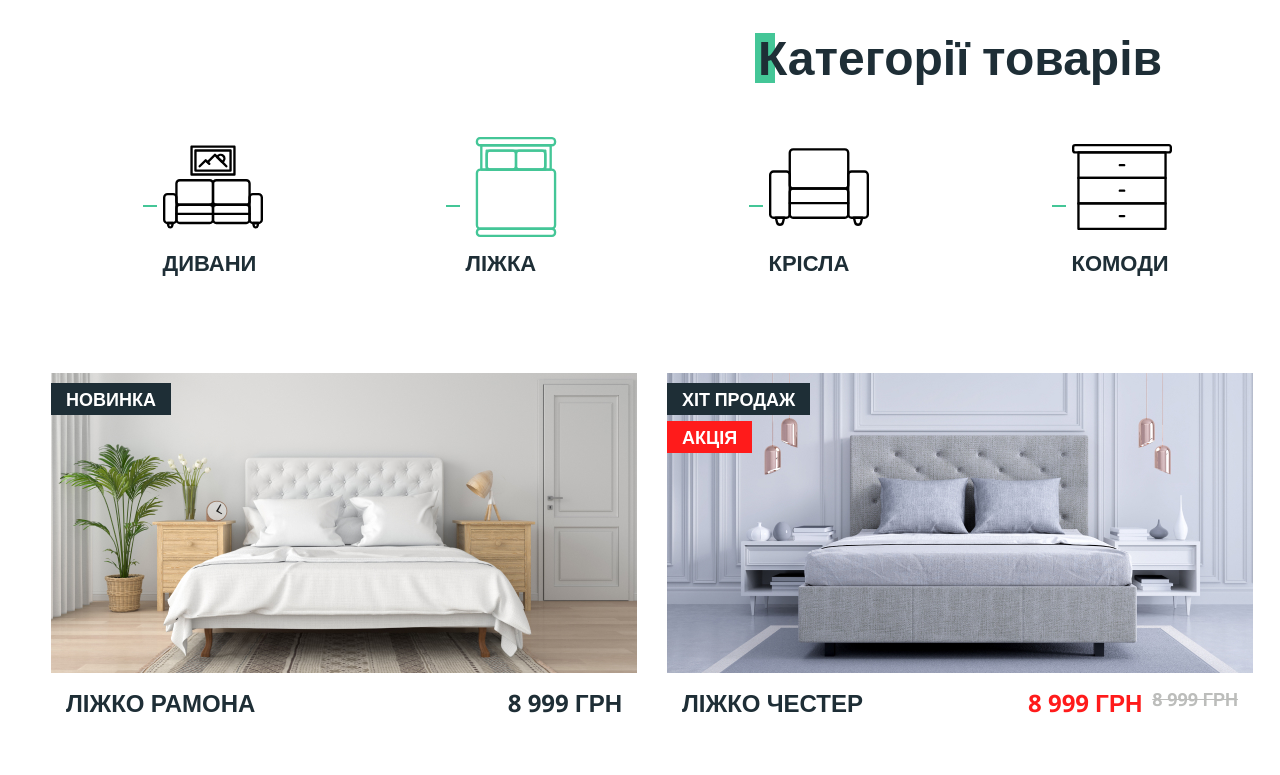
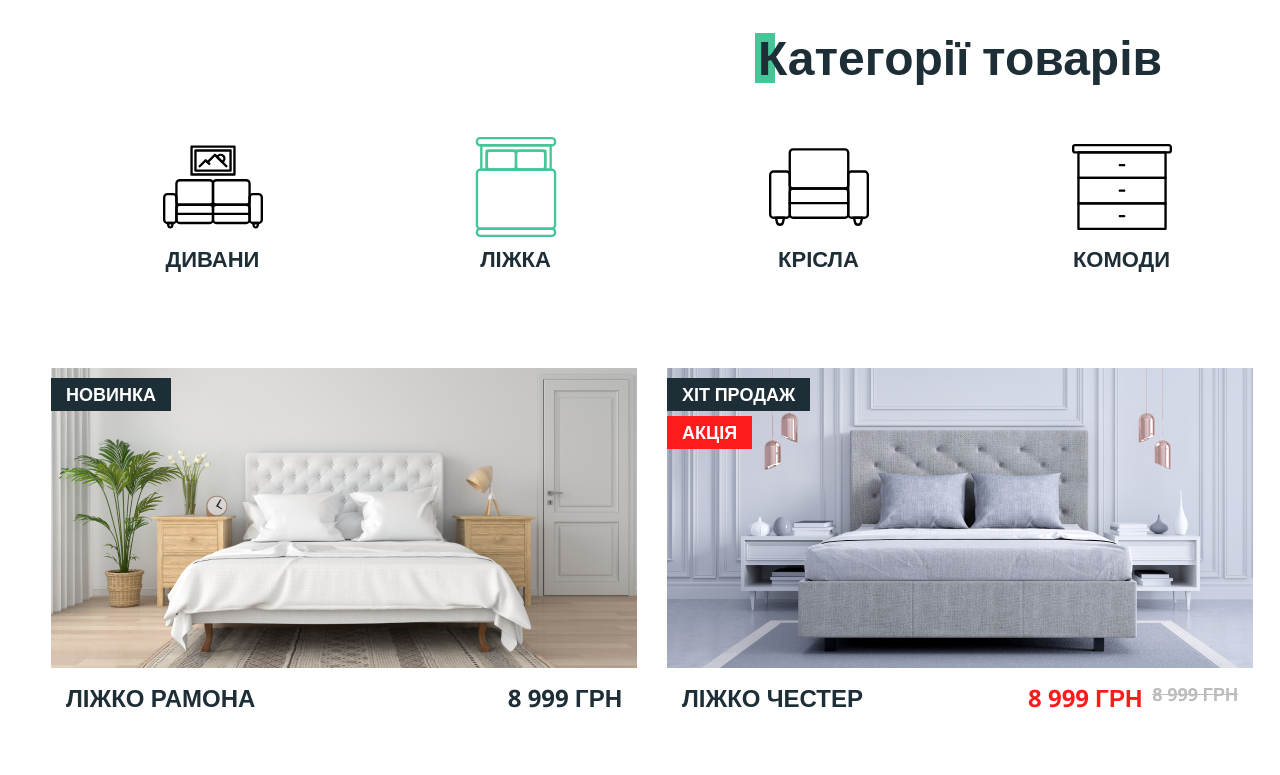
Before and after one commit to Tatiana-ok/Furniture, a website: page index.html in a window 1280 px wide. Shown: the part 1620-2395 px from the top of the page. Drawn offline with nearby package versions, Linux system fonts and the light colour scheme.

Commit message:
Edit styles

```diff
--- a/styles.css
+++ b/styles.css
@@ -873,6 +873,9 @@ footer .categories-list{
 }
 
 .categories-item{
+    display: flex;
+    flex-direction: column;
+    align-items: center;
     position: relative;
     margin-bottom: 15px;
     padding-left: 20px;
@@ -880,16 +883,6 @@ footer .categories-list{
     white-space: nowrap;
 }
 
-.categories-item::before {
-    content: "";
-    display: block;
-    width: 14px;
-    height: 2px;
-    background-color: var(--accent-color);
-    position: absolute;
-    top: 50%;
-    left: 0;
-}
 
 footer .phone-numbers{
     display: -webkit-box;
```
